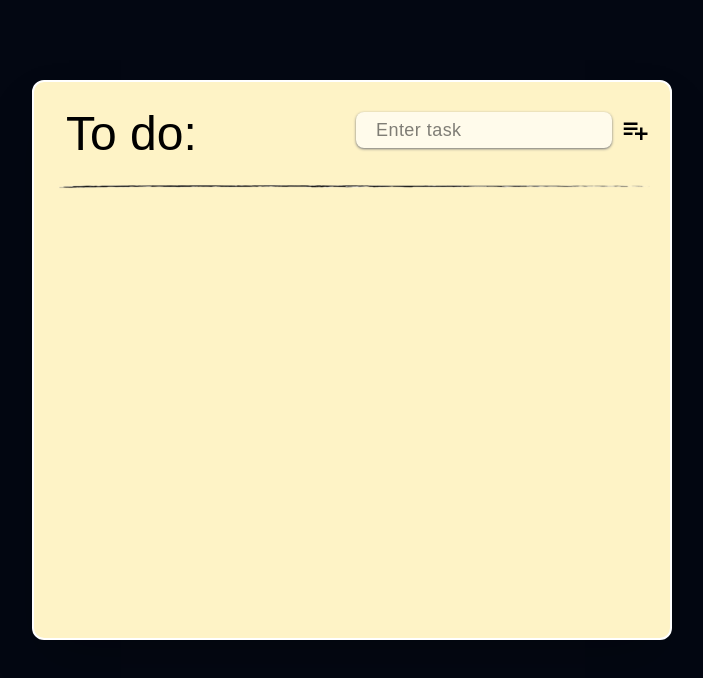
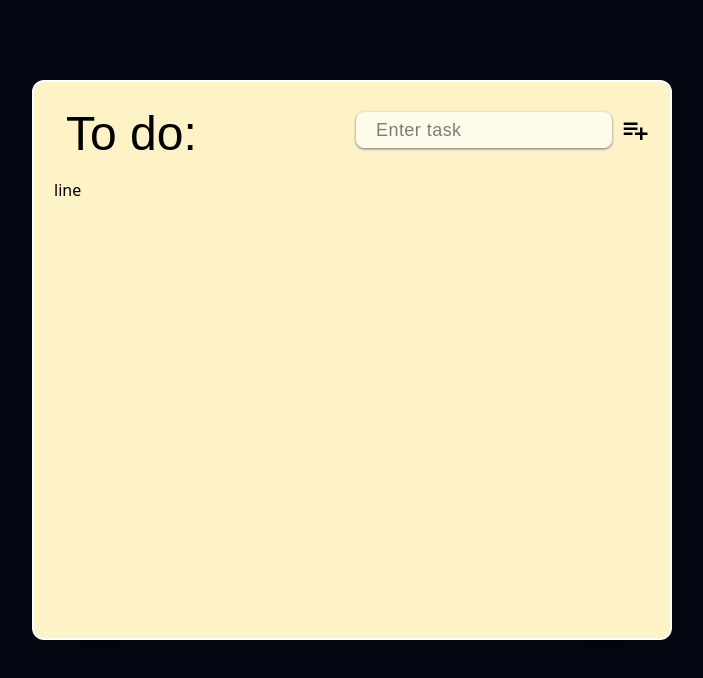
Before and after one commit to Aayush0430/to-do, a React (Vite) app: page / in a window 1280 px wide. Shown: the top 678 px of the page, without its empty margins (288-991 px from the left). Built offline with nearby package versions, Linux system fonts and the light colour scheme; a web font is replaced by a local one.

Commit message:
changesMade

```diff
--- a/src/App.jsx
+++ b/src/App.jsx
@@ -3,7 +3,6 @@ import Task from "./Task";
 import { MdOutlinePlaylistAdd } from "react-icons/md";
 import { useState } from "react";
 import Oneline from "./Oneline";
-
 function App() {
   const [taskList, setTaskList] = useState([]);
   const [Eachtask, setEachTask] = useState("");
--- a/src/Oneline.jsx
+++ b/src/Oneline.jsx
@@ -1,11 +1,7 @@
 import React from "react";
 
 const Oneline = () => {
-  return (
-    <div className="h-1">
-      <img src="oneline.png" className="" alt="" />
-    </div>
-  );
+  return <div>line</div>;
 };
 
 export default Oneline;
```
